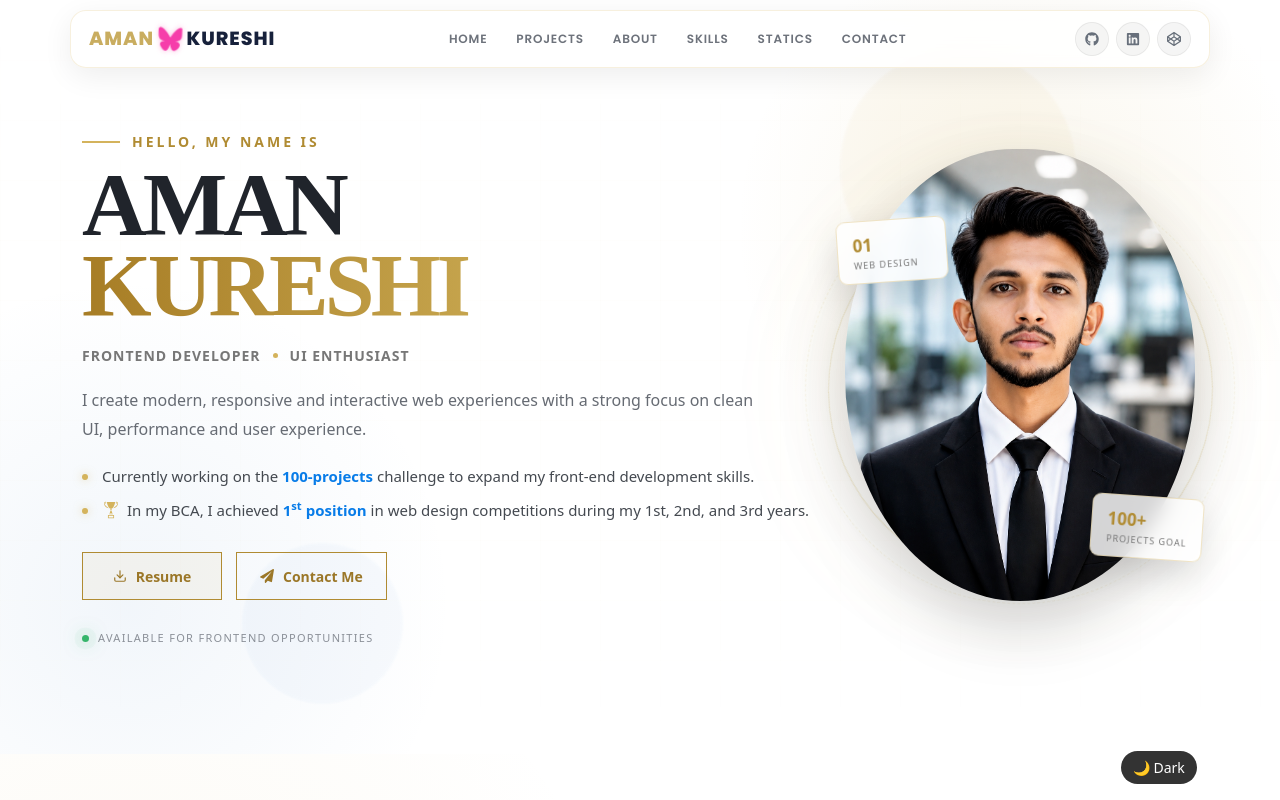
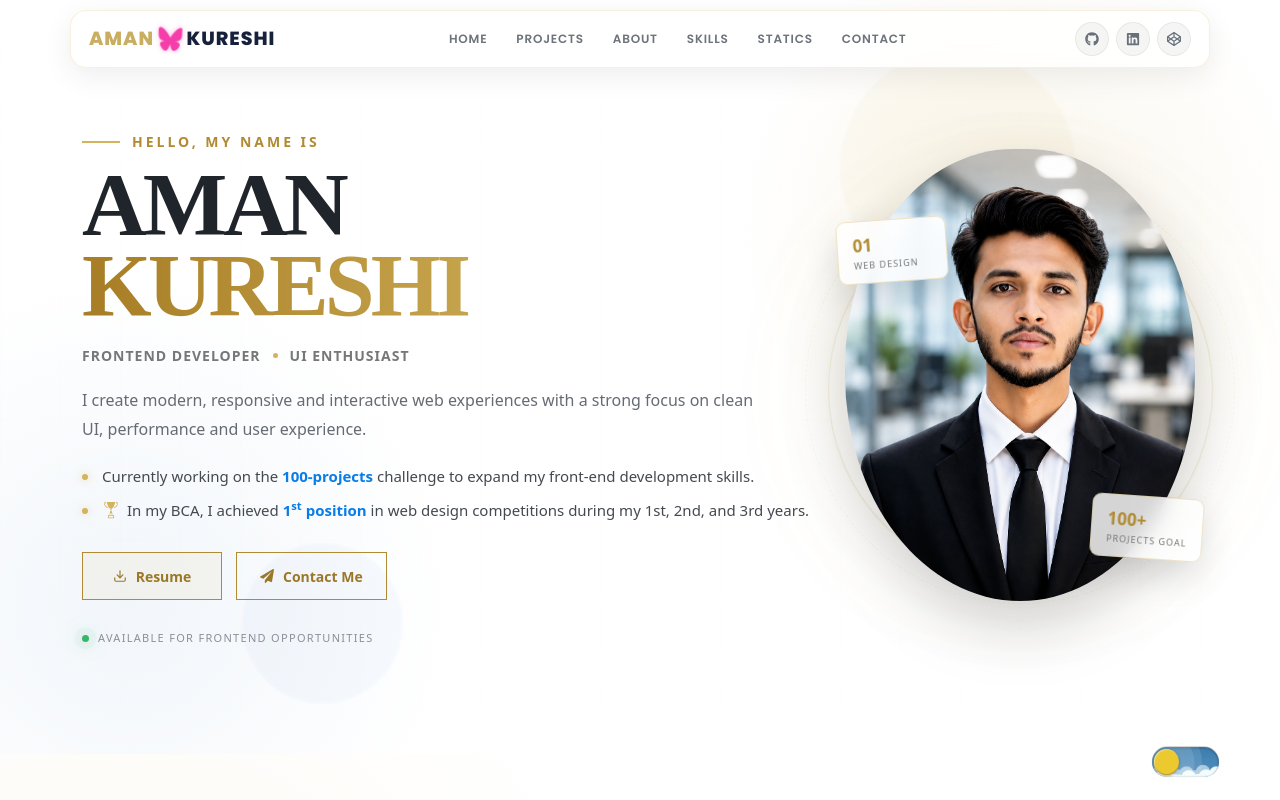
Before and after one commit to amankureshi/portfolio-2025, a React (Vite) app: page / in a window 1280 px wide. Shown: the top 800 px of the page. Built offline with nearby package versions, Linux system fonts and the light colour scheme.

Commit message:
feat: integrate dark mode theme switch

```diff
--- a/src/App.jsx
+++ b/src/App.jsx
@@ -8,6 +8,7 @@ import Navbar from "./Components/Navbar";
 import Project from "./Components/Project";
 import Skills from "./Components/Skills";
 import GithubStatic from "./Components/GithubStatic";
+import ThemeSwitch from "./Components/ThemeSwitch";
 
 function App() {
   const [loading, setLoading] = useState(true);
@@ -26,10 +27,12 @@ function App() {
   }
   return (
     <div className={darkMode ? "app dark-mode" : "app"}>
-      <button onClick={() => setDarkMode(!darkMode)} className="dark-mode-btn">
-        {darkMode ? "☀️ Light" : "🌙 Dark"}
-      </button>
-
+      <div className="container">
+        <ThemeSwitch
+          darkMode={darkMode}
+          setDarkMode={setDarkMode}
+        />
+      </div>
       <Navbar darkMode={darkMode} setDarkMode={setDarkMode} />
       <HeroSection darkMode={darkMode} />
       <Project darkMode={darkMode} />
```
